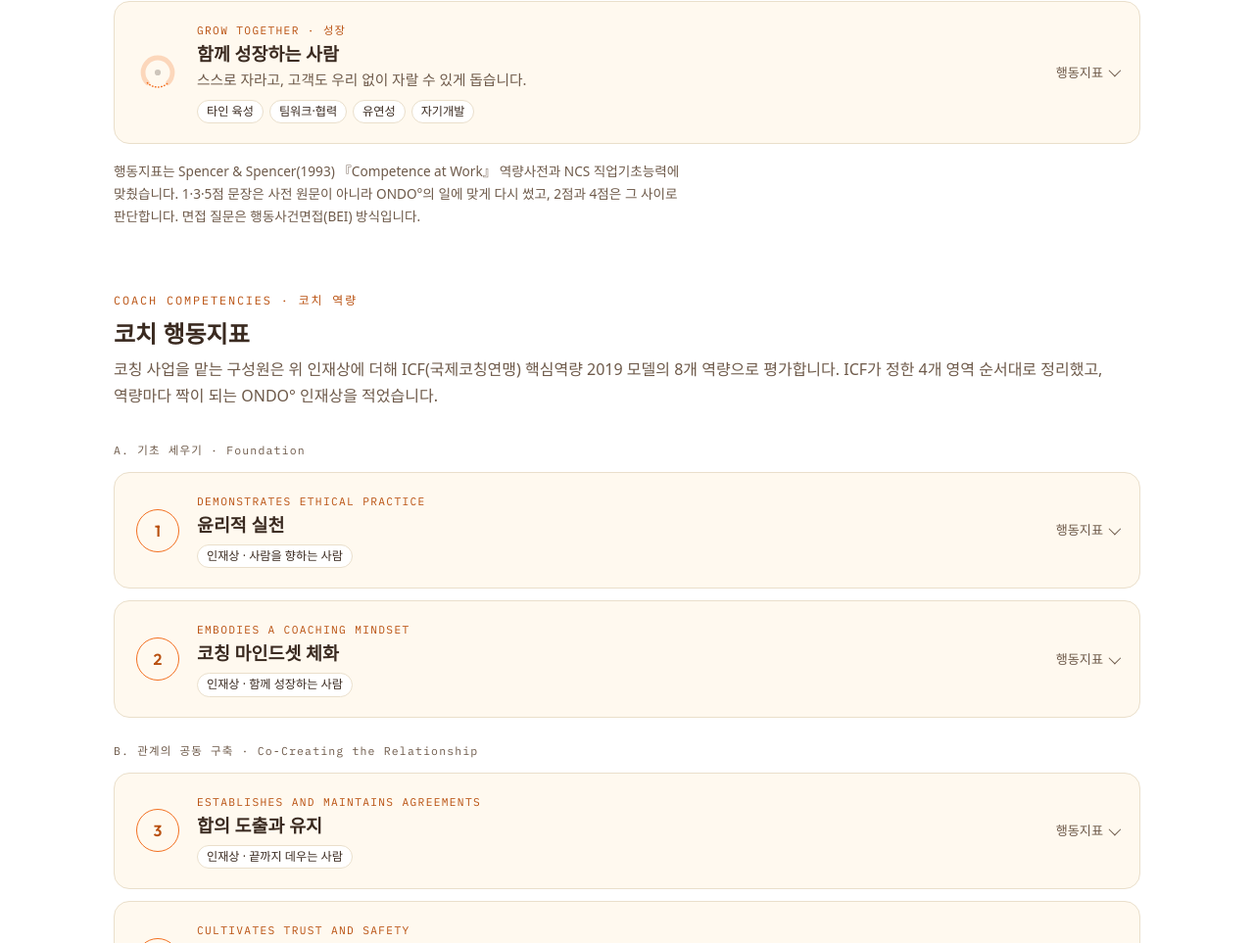
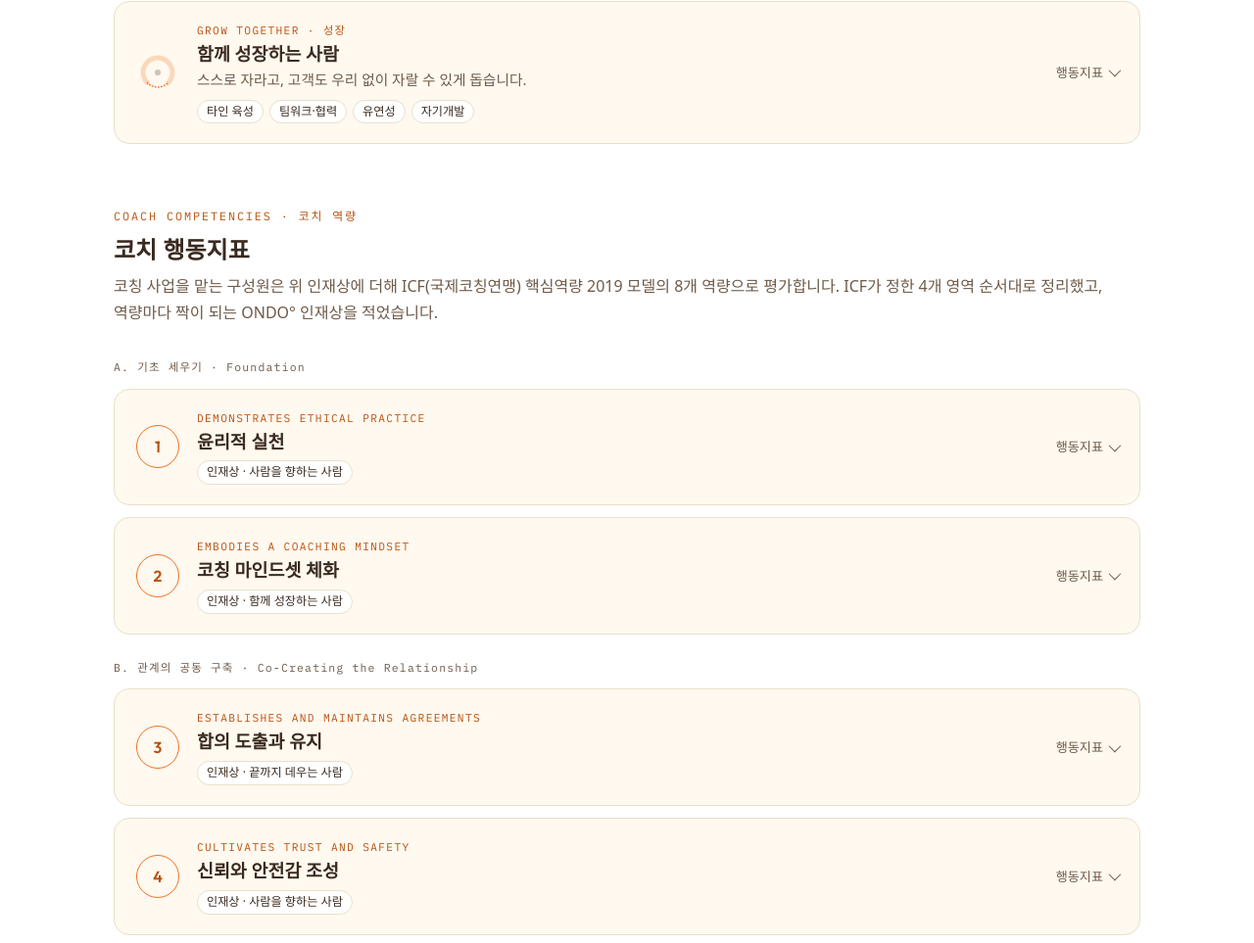
Before and after one commit to sallyyang7897/ondopeople, a plain HTML site: page index.html in a window 1280 px wide. Shown: the part 6856-7819 px from the top of the page at 98% size. Drawn offline with Linux system fonts and the light colour scheme; a web font is replaced by a local one.

Commit message:
인재상 아래 행동지표 근거 문단 삭제
Co-Authored-By: Claude Opus 5.5 <noreply@anthropic.com>
Claude-Session: https://claude.ai/code/session_0147SaHouxP3SnfzEa52CYVq

```diff
--- a/index.html
+++ b/index.html
@@ -539,7 +539,6 @@ footer .lockup{--s:16px}
       <p class="lead">ONDO°가 함께 일하고 싶은 사람입니다. 네 가지 인재상은 핵심가치와 하나씩 짝을 이룹니다. 각 인재상을 열면 역량사전에 맞춘 행동지표와 면접 질문을 볼 수 있습니다.</p>
     </div>
     <div class="traits" id="traits"></div>
-    <p class="note">행동지표는 Spencer &amp; Spencer(1993) 『Competence at Work』 역량사전과 NCS 직업기초능력에 맞췄습니다. 1·3·5점 문장은 사전 원문이 아니라 ONDO°의 일에 맞게 다시 썼고, 2점과 4점은 그 사이로 판단합니다. 면접 질문은 행동사건면접(BEI) 방식입니다.</p>
     <div class="coach-h">
       <div class="eyebrow">Coach Competencies · 코치 역량</div>
       <h3>코치 행동지표</h3>
```
